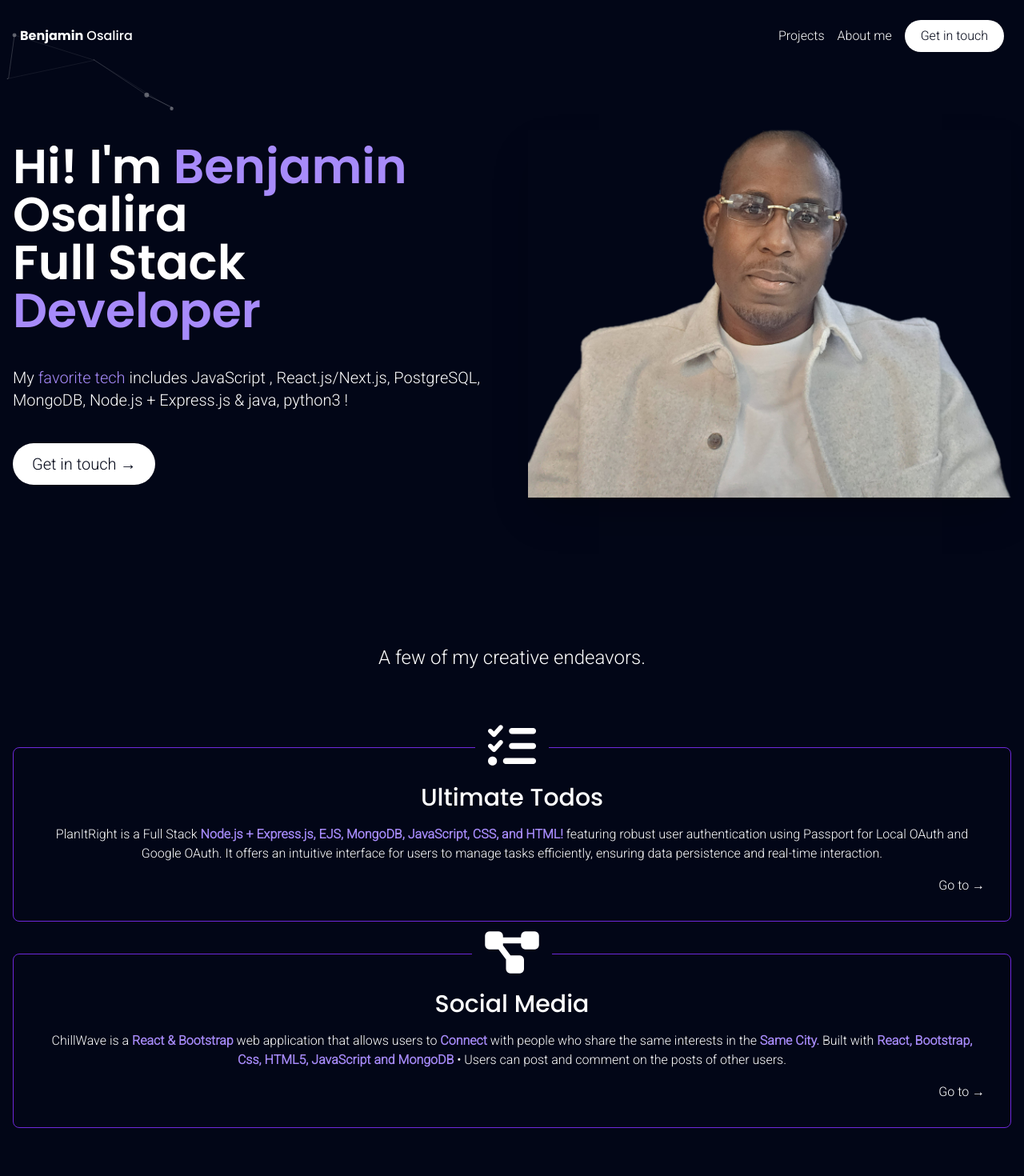
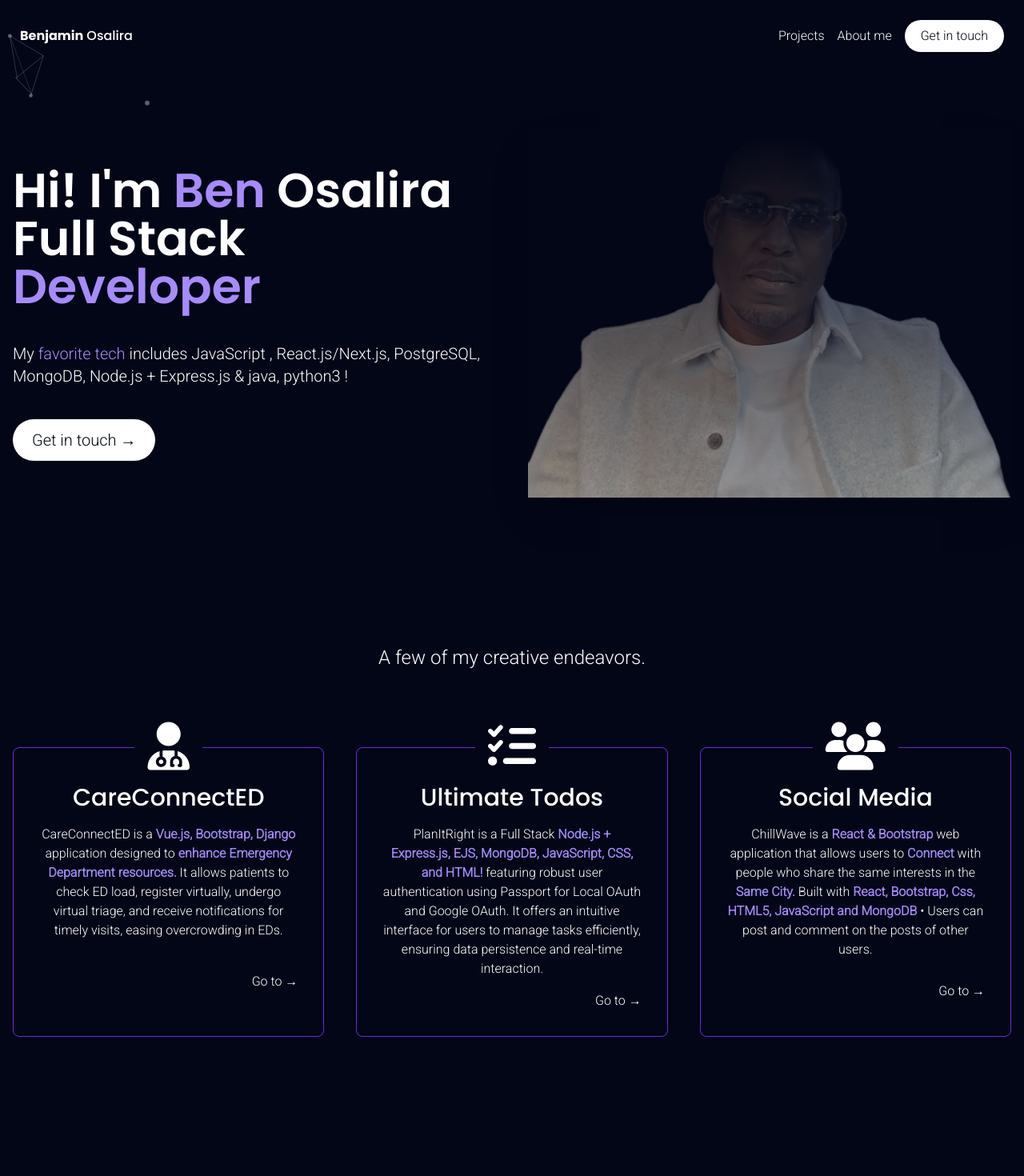
Before and after one commit to Osalira/my-personal-website, a SvelteKit app: page / in a window 1280 px wide. Shown: the top 1470 px of the page at 80% size. Built offline with nearby package versions, Linux system fonts and the light colour scheme.

Commit message:
added CareConnecEd and fixed profile

```diff
--- a/src/app.css
+++ b/src/app.css
@@ -16,3 +16,9 @@ h3,
 .poppins{
     font-family: 'Poppins', sans-serif;
 }
+
+img {
+  mask-image: radial-gradient(circle, rgba(17, 17, 54, 0.9), transparent 70%);
+  -webkit-mask-image: radial-gradient(circle, rgba(17, 17, 54, 0.9), transparent 70%);
+  -webkit-mask-image: linear-gradient(to top, rgba(17, 17, 54, 0.9), transparent);
+}
--- a/src/components/Main.svelte
+++ b/src/components/Main.svelte
@@ -2,9 +2,9 @@
     import Step from "./Step.svelte";
 
     let steps = [
-        {name:"Smoljames Store", icon:"fa-solid fa-cart-shopping", url: ""},
+        {name:"CareConnectED", icon:"fa-solid fa-user-md", url: "https://github.com/Osalira/CareConnectED"},
         {name: "Ultimate Todos", icon:"fa-solid fa-list-check", url: "https://planit-right.vercel.app/"},
-        {name:"Social Media", icon:"fa-solid fa-diagram-project", url: "https://github.com/Osalira/ChillWave"},
+        {name:"Social Media", icon:"fa-solid fa-users", url: "https://github.com/Osalira/ChillWave"},
     ];
 
     let benefits = [
@@ -35,7 +35,7 @@
         lg:gap-10"
     >
       <h2 class="font-semibold text-4xl sm:text-5xl md:text-6xl">
-        Hi! I'm <span class="poppins text-violet-400">Benjamin</span> Osalira
+        Hi! I'm <span class="poppins text-violet-400">Ben</span> Osalira
         <br />
         Full Stack
         <span class="poppins text-violet-400">Developer</span>
@@ -59,14 +59,20 @@
         <h4 class="relative z-9">Get in touch &rarr;</h4>
       </a>
     </div>
+     <!-- svelte-ignore a11y-img-redundant-alt -->
+
     <div class="relative shadow-2xl grid place-items-center">
-      <!-- svelte-ignore a11y-img-redundant-alt -->
+      <!-- Fading Overlay with Dark Blue Gradient -->
+      <!-- <div class="absolute inset-0 bg-gradient-to-b from-blue-900 to-transparent opacity-80"></div> -->
+
+      <!-- Profile Image -->
       <img
         src={"images/profile7.png"}
-        alt="Logo image"
-        class="object-cover z-[2] max-h-[70vh]"
+        alt="Profile image"
+        class="object-cover z-[2] max-h-[70vh] opacity-85"
       />
     </div>
+
   </section>
   <section id="projects" class="py-20 lg:py-32 flex flex-col gap-24">
     <div class="felx flex-col gap-2 text-center">
@@ -87,15 +93,15 @@
       <p>Wacth the videos</p>
     </a> -->
     <!-- "lg:grid-cols-3" is the class that's needed to have three projects side by side -->
-    <div class="grid grid-cols-1 lg:grid-cols gap-12 lg:gap-10">
-      <!-- <Step step={steps[0]}>
-        <p>
-          Smoljames stor is a merchandising store created innerWidth
-          <strong class="text-violet-400"
-            >Next.js Commerce.js Stripe & Node.js + Express.js!</strong
-          > Commerce.js is a product CMS and Stripe is used for all transaction handling.
+    <div class="grid grid-cols-1 lg:grid-cols-3 gap-12 lg:gap-10">
+      <Step step={steps[0]}>
+          <p>
+          CareConnectED is a <strong class="text-violet-400">Vue.js, Bootstrap, Django</strong> application designed to
+          <strong class="text-violet-400">enhance Emergency Department resources.</strong> It allows patients to check ED load,
+          register virtually, undergo virtual triage, and receive notifications for timely visits, easing overcrowding in
+          EDs.
         </p>
-      </Step> -->
+      </Step>
       <Step step={steps[1]} url={steps[1].url}>
         <p>
           PlanItRight is a Full Stack
```
